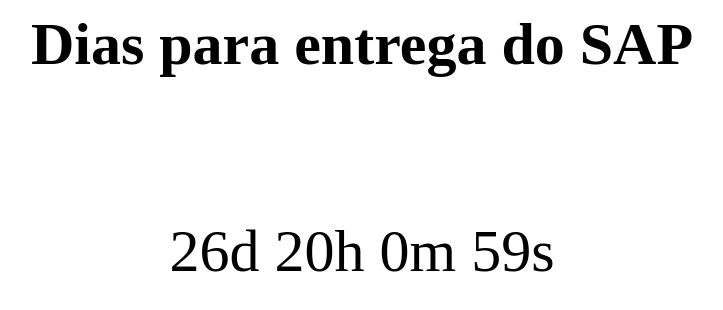
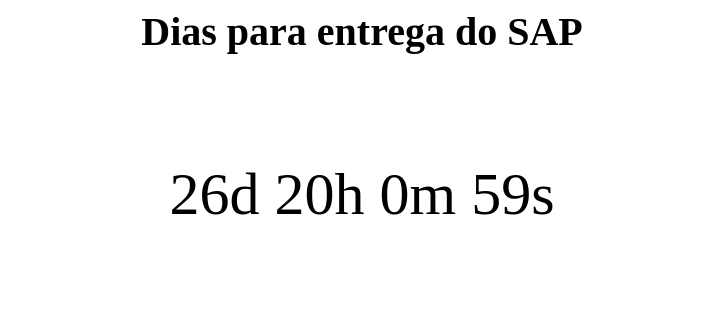
Before and after one commit to cleodegario/simplecountdown, a plain HTML site: page index.html in a window 1280 px wide. Shown: the whole page, without its empty margins (278-1001 px from the left). Drawn offline with Linux system fonts and the light colour scheme.

Commit message:
Update index.html

```diff
--- a/index.html
+++ b/index.html
@@ -5,13 +5,13 @@
 <style>
   h1 {
   text-align: center;
-  font-size: 60px;
-  margin-top: 10px;
+  font-size: 40px;
+  margin-top: 5px;
 }
 p {
   text-align: center;
   font-size: 60px;
-  margin-top: 80px;
+  margin-top: 60px;
 }
 </style>
 </head>
```
